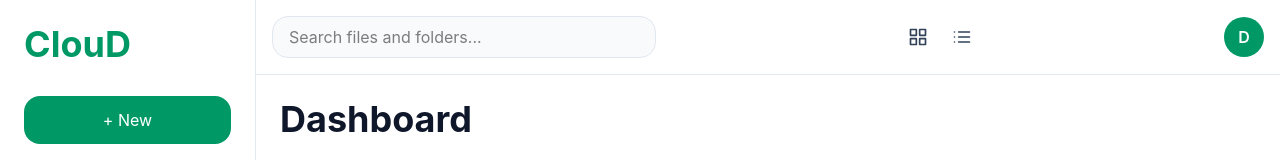
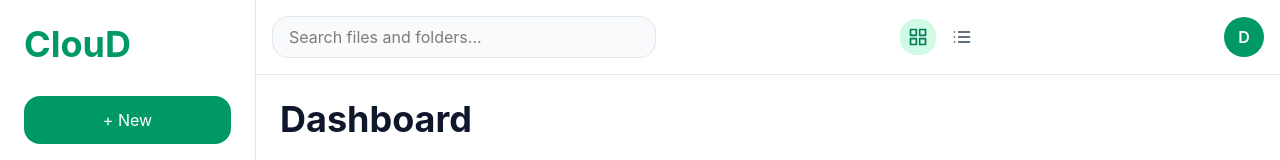
Before and after one commit to DwarkadhishKapse/cloud-storage-platform, a React (Vite) app in the folder client/: page / in a window 1280 px wide. Shown: the top 160 px of the page. Built offline with nearby package versions, Linux system fonts and the light colour scheme.

Commit message:
feat: implement grid and list view with Zustand

```diff
--- a/client/src/components/Navbar.jsx
+++ b/client/src/components/Navbar.jsx
@@ -1,7 +1,10 @@
 import React from "react";
 import { FiGrid, FiList } from "react-icons/fi";
+import useViewStore from "../store/useViewStore";
 
 const Navbar = () => {
+  const { view, setView } = useViewStore();
+
   return (
     <div className="flex items-center justify-between border-b border-slate-200 bg-white p-4">
       <input
@@ -11,11 +14,25 @@ const Navbar = () => {
       />
 
       <div className="flex items-center gap-2">
-        <button className="rounded-2xl p-2 text-slate-700 transition-all duration-200 hover:bg-slate-100">
+        <button
+          onClick={() => setView("grid")}
+          className={`rounded-2xl p-2 transition-all duration-200 ${
+            view === "grid"
+              ? "bg-emerald-100 text-emerald-700"
+              : "text-slate-700 hover:bg-slate-100"
+          }`}
+        >
           <FiGrid size={20} />
         </button>
 
-        <button className="rounded-2xl p-2 text-slate-700 transition-all duration-200 hover:bg-slate-100">
+        <button
+          onClick={() => setView("list")}
+          className={`rounded-2xl p-2 transition-all duration-200 ${
+            view === "list"
+              ? "bg-emerald-100 text-emerald-700"
+              : "text-slate-700 hover:bg-slate-100"
+          }`}
+        >
           <FiList size={20} />
         </button>
       </div>
--- a/client/src/pages/DashboardPage.jsx
+++ b/client/src/pages/DashboardPage.jsx
@@ -2,6 +2,7 @@ import React from "react";
 import FolderCard from "../components/FolderCard";
 import Breadcrumb from "../components/Breadcrumb";
 import FileCard from "../components/FileCard";
+import useViewStore from "../store/useViewStore";
 
 const folders = [
   {
@@ -42,6 +43,7 @@ const files = [
 const breadcrumbItems = ["Home"];
 
 const DashboardPage = () => {
+  const { view } = useViewStore();
   return (
     <div>
       <h1 className="mb-8 text-4xl font-bold text-slate-900">Dashboard</h1>
@@ -56,9 +58,20 @@ const DashboardPage = () => {
       <div className="mt-10">
         <h2 className="mb-5 text-2xl font-bold text-slate-900">Files</h2>
 
-        <div className="grid grid-cols-1 gap-5 md:grid-cols-2 xl:grid-cols-3">
+        <div
+          className={
+            view == "grid"
+              ? "grid grid-col-1 gap-5 md:grid-cols-2 xl:grid-cols-3"
+              : "space-y-4"
+          }
+        >
           {files.map((file) => (
-            <FileCard key={file.id} name={file.name} size={file.size} type={file.type}/>
+            <FileCard
+              key={file.id}
+              name={file.name}
+              size={file.size}
+              type={file.type}
+            />
           ))}
         </div>
       </div>
--- /dev/null
+++ b/client/src/store/useViewStore.js
@@ -0,0 +1,12 @@
+import { create } from "zustand";
+
+const useViewStore = create((set) => ({
+  view: "grid",
+
+  setView: (newView) =>
+    set({
+      view: newView,
+    }),
+}));
+
+export default useViewStore
```
